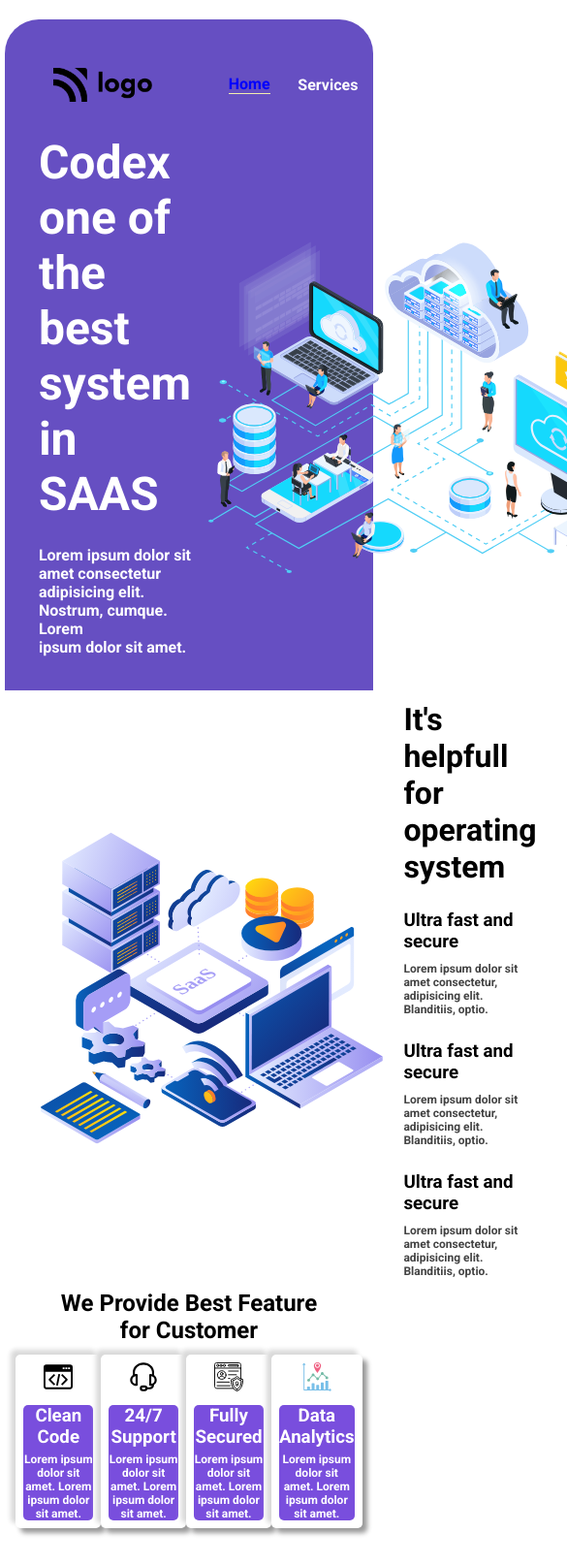
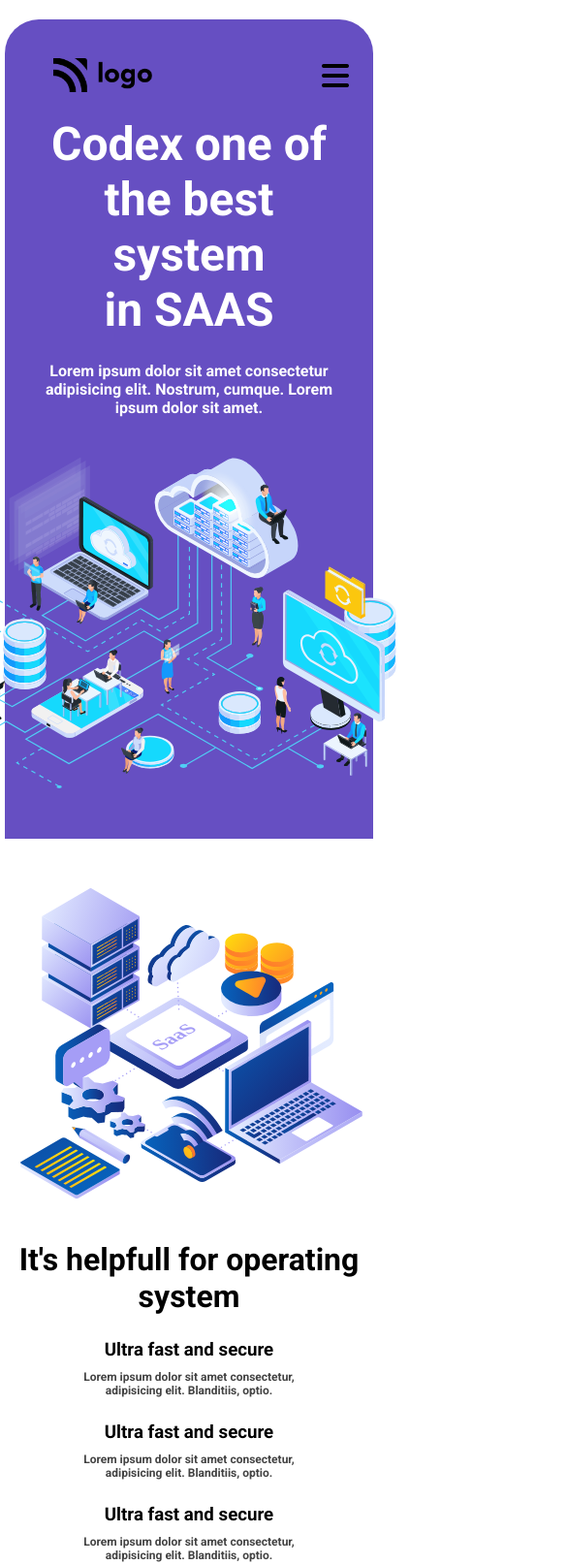
Before and after one commit to HameedAsmath/live-class-project13, a plain HTML site: page index.html in a window 390 px wide. Shown: the top 1614 px of the page at 97% size, 585 px wide, since content can reach past the window. Before the commit the page ends 1592 px from the top, so only its background shows below. Drawn offline with Linux system fonts and the light colour scheme.

Commit message:
made responsive

```diff
--- a/index.css
+++ b/index.css
@@ -52,7 +52,7 @@ nav ul li:first-child {
 .nav-bottom {
   display: flex;
   margin: 3%;
-  justify-content: space-between;
+  justify-content: center;
   align-items: center;
 }
 .nav-bottom-left-container h1 {
@@ -70,7 +70,7 @@ nav ul li:first-child {
 /* content */
 main {
   display: flex;
-  justify-content: space-between;
+  justify-content: center;
   align-items: center;
   margin: 3%;
 }
@@ -120,3 +120,30 @@ footer > h2 {
   font-size: 12px;
   margin-top: 5px;
 }
+.menu-container {
+  display: none;
+}
+
+/* media queries */
+@media only screen and (max-width: 720px) {
+  nav ul {
+    display: none;
+  }
+  .menu-container {
+    display: block;
+  }
+  .nav-bottom,
+  main {
+    flex-direction: column;
+    text-align: center;
+  }
+  footer h2 {
+    margin-top: 25px;
+  }
+  .footer-card-container {
+    flex-direction: column;
+  }
+  .footer-card {
+    margin-top: 25px;
+  }
+}
--- a/index.html
+++ b/index.html
@@ -5,6 +5,7 @@
     <meta http-equiv="X-UA-Compatible" content="IE=edge" />
     <meta name="viewport" content="width=device-width, initial-scale=1.0" />
     <link rel="stylesheet" href="index.css" />
+    <link rel="stylesheet" href="https://cdnjs.cloudflare.com/ajax/libs/font-awesome/6.1.2/css/all.min.css" integrity="sha512-1sCRPdkRXhBV2PBLUdRb4tMg1w2YPf37qatUFeS7zlBy7jJI8Lf4VHwWfZZfpXtYSLy85pkm9GaYVYMfw5BC1A==" crossorigin="anonymous" referrerpolicy="no-referrer" />
     <title>live-class-project13</title>
   </head>
   <body>
@@ -19,6 +20,9 @@
           <li>Blog</li>
           <li>Free Trail</li>
         </ul>
+        <div class="menu-container">
+          <i class="fa-solid fa-bars fa-2x"></i>
+        </div>
       </nav>
       <section class="nav-bottom">
         <div class="nav-bottom-left-container">
```
